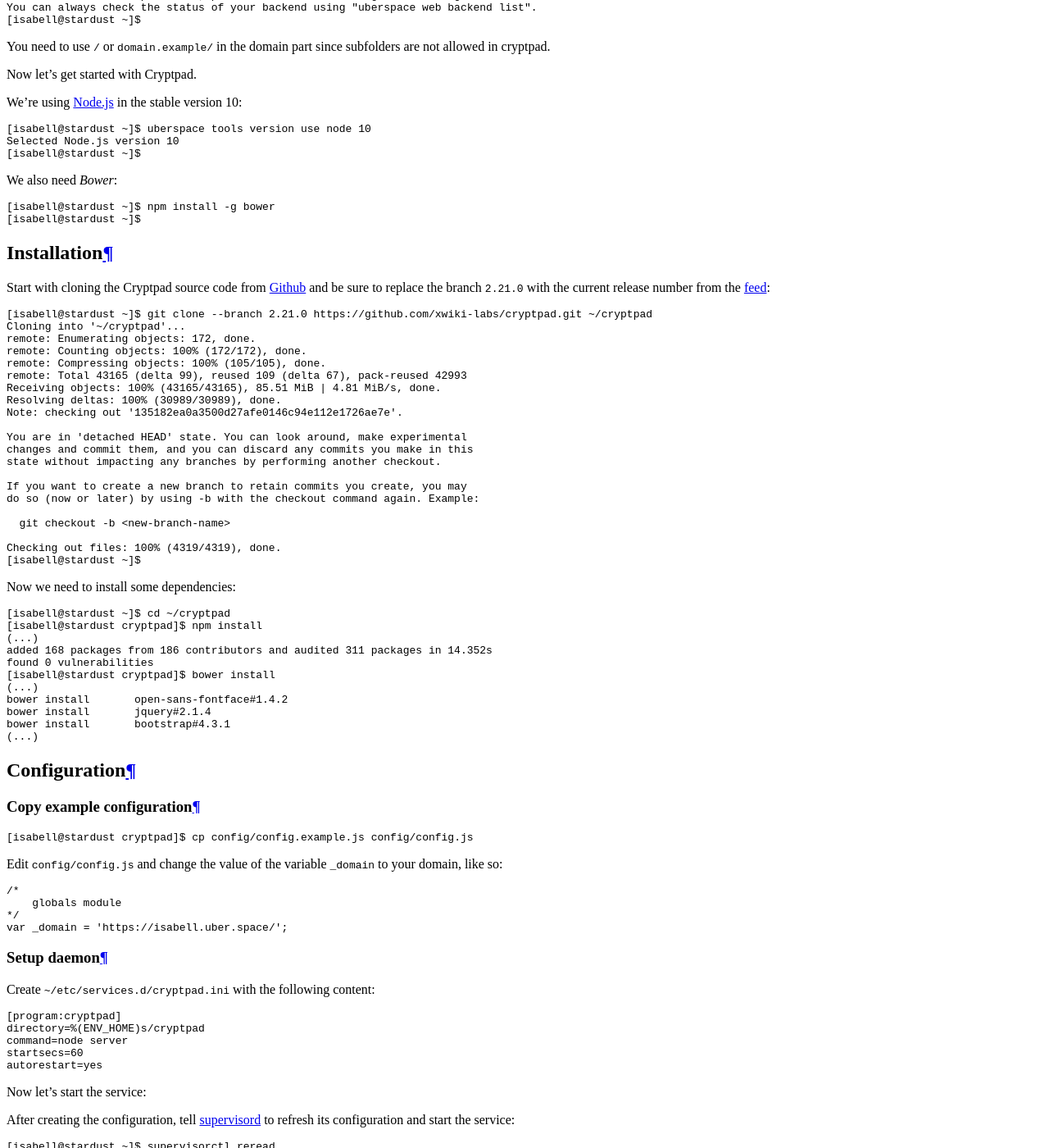
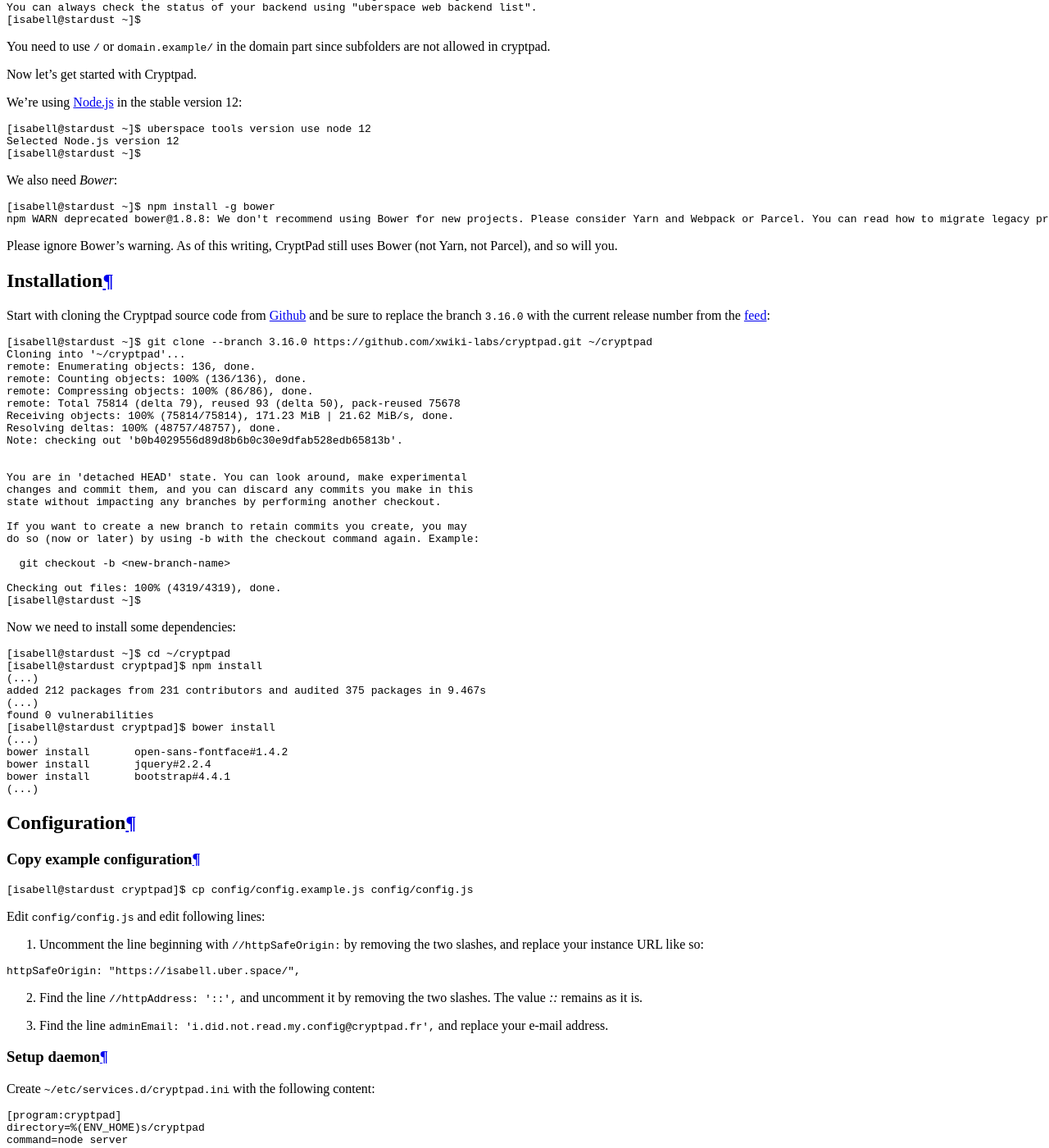
Before and after one commit to Uberspace/lab, a Sphinx documentation site: the page built from source/guide_cryptpad.rst, in a window 1280 px wide and 1400 px high, scrolled down 3781 px. Shown: the whole window at 82% size. Built offline with Sphinx 7.4.7 and the Read the Docs theme 2.0.0, drawn with Linux system fonts in a browser that asks for light colours; some of the changed text lies outside the part shown.

Commit message:
Update guide for CryptPad 3.16.0 and Uberspace 7.6.0.0
Required settings in config.js changed quite a lot.

```diff
--- a/source/guide_cryptpad.rst
+++ b/source/guide_cryptpad.rst
@@ -45,12 +45,12 @@
 
 Now let's get started with Cryptpad.
 
-We're using :manual:`Node.js <lang-nodejs>` in the stable version 10:
+We're using :manual:`Node.js <lang-nodejs>` in the stable version 12:
 
 ::
 
- [isabell@stardust ~]$ uberspace tools version use node 10
- Selected Node.js version 10
+ [isabell@stardust ~]$ uberspace tools version use node 12
+ Selected Node.js version 12
  [isabell@stardust ~]$
 
 We also need `Bower`:
@@ -58,24 +58,27 @@
 ::
 
  [isabell@stardust ~]$ npm install -g bower
- [isabell@stardust ~]$
+ npm WARN deprecated bower@1.8.8: We don't recommend using Bower for new projects. Please consider Yarn and Webpack or Parcel. You can read how to migrate legacy project here: https://bower.io/blog/2017/how-to-migrate-away-from-bower/
+
+Please ignore Bower's warning. As of this writing, CryptPad still uses Bower (not Yarn, not Parcel), and so will you.
 
 Installation
 ============
 
-Start with cloning the Cryptpad source code from Github_ and be sure to replace the branch ``2.21.0`` with the current release number from the feed_:
+Start with cloning the Cryptpad source code from Github_ and be sure to replace the branch ``3.16.0`` with the current release number from the feed_:
 
 .. code-block:: console
 
-  [isabell@stardust ~]$ git clone --branch 2.21.0 https://github.com/xwiki-labs/cryptpad.git ~/cryptpad
+  [isabell@stardust ~]$ git clone --branch 3.16.0 https://github.com/xwiki-labs/cryptpad.git ~/cryptpad
   Cloning into '~/cryptpad'...
-  remote: Enumerating objects: 172, done.
-  remote: Counting objects: 100% (172/172), done.
-  remote: Compressing objects: 100% (105/105), done.
-  remote: Total 43165 (delta 99), reused 109 (delta 67), pack-reused 42993
-  Receiving objects: 100% (43165/43165), 85.51 MiB | 4.81 MiB/s, done.
-  Resolving deltas: 100% (30989/30989), done.
-  Note: checking out '135182ea0a3500d27afe0146c94e112e1726ae7e'.
+  remote: Enumerating objects: 136, done.
+  remote: Counting objects: 100% (136/136), done.
+  remote: Compressing objects: 100% (86/86), done.
+  remote: Total 75814 (delta 79), reused 93 (delta 50), pack-reused 75678
+  Receiving objects: 100% (75814/75814), 171.23 MiB | 21.62 MiB/s, done.
+  Resolving deltas: 100% (48757/48757), done.
+  Note: checking out 'b0b4029556d89d8b6b0c30e9dfab528edb65813b'.
+
 
   You are in 'detached HEAD' state. You can look around, make experimental
   changes and commit them, and you can discard any commits you make in this
@@ -97,13 +100,14 @@
   [isabell@stardust ~]$ cd ~/cryptpad
   [isabell@stardust cryptpad]$ npm install
   (...)
-  added 168 packages from 186 contributors and audited 311 packages in 14.352s
+  added 212 packages from 231 contributors and audited 375 packages in 9.467s
+  (...)
   found 0 vulnerabilities
   [isabell@stardust cryptpad]$ bower install
   (...)
   bower install       open-sans-fontface#1.4.2
-  bower install       jquery#2.1.4
-  bower install       bootstrap#4.3.1
+  bower install       jquery#2.2.4
+  bower install       bootstrap#4.4.1
   (...)
 
 Configuration
@@ -116,14 +120,18 @@
 
   [isabell@stardust cryptpad]$ cp config/config.example.js config/config.js
 
-Edit ``config/config.js`` and change the value of the variable ``_domain`` to your domain, like so:
+Edit ``config/config.js`` and edit following lines:
+
+1. Uncomment the line beginning with ``//httpSafeOrigin:`` by removing the two slashes, and replace your instance URL like so:
 
 .. code-block:: js
 
-  /*
-      globals module
-  */
-  var _domain = 'https://isabell.uber.space/';
+  httpSafeOrigin: "https://isabell.uber.space/",
+
+
+2. Find the line ``//httpAddress: '::',`` and uncomment it by removing the two slashes. The value `::` remains as it is.
+
+3. Find the line ``adminEmail: 'i.did.not.read.my.config@cryptpad.fr',`` and replace your e-mail address.
 
 Setup daemon
 ------------
@@ -159,9 +167,9 @@
 .. code-block:: console
 
   [isabell@stardust ~]$ cd ~/cryptpad
-  [isabell@stardust cryptpad]$ git pull origin 2.19.0
+  [isabell@stardust cryptpad]$ git pull origin 3.16.0
   From https://github.com/xwiki-labs/cryptpad
-   * tag                 2.19.0     -> FETCH_HEAD
+   * tag                 3.16.0     -> FETCH_HEAD
   Already up to date.
 
   [isabell@stardust cryptpad]$
@@ -194,6 +202,6 @@
 
 ----
 
-Tested with Cryptpad 2.19.0 and Uberspace 7.2.4.0
+Tested with Cryptpad 3.16.0 and Uberspace 7.6.0.0
 
 .. author_list::
```
